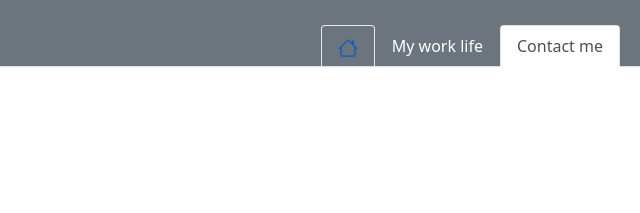
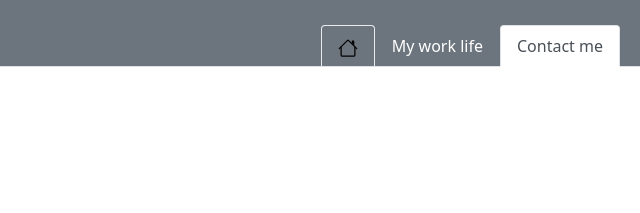
Before and after one commit to jmonloop/MySite, a plain HTML site: page contact.html in a window 1280 px wide. In both pictures the pointer is over the link 987 px from the left and 46 px from the top of the page. Shown: the top 213 px of the page, 640-1280 px from the left. Drawn offline with nearby package versions, Linux system fonts and the light colour scheme; files whose address does not match are found by name.

Commit message:
nav-links hover added

```diff
--- a/css/style.css
+++ b/css/style.css
@@ -16,6 +16,10 @@ a {
 
 .nav-item {
     color: white;
+}
+
+.nav-link:hover {
+    color: black;
 }
 
 .index {
```
